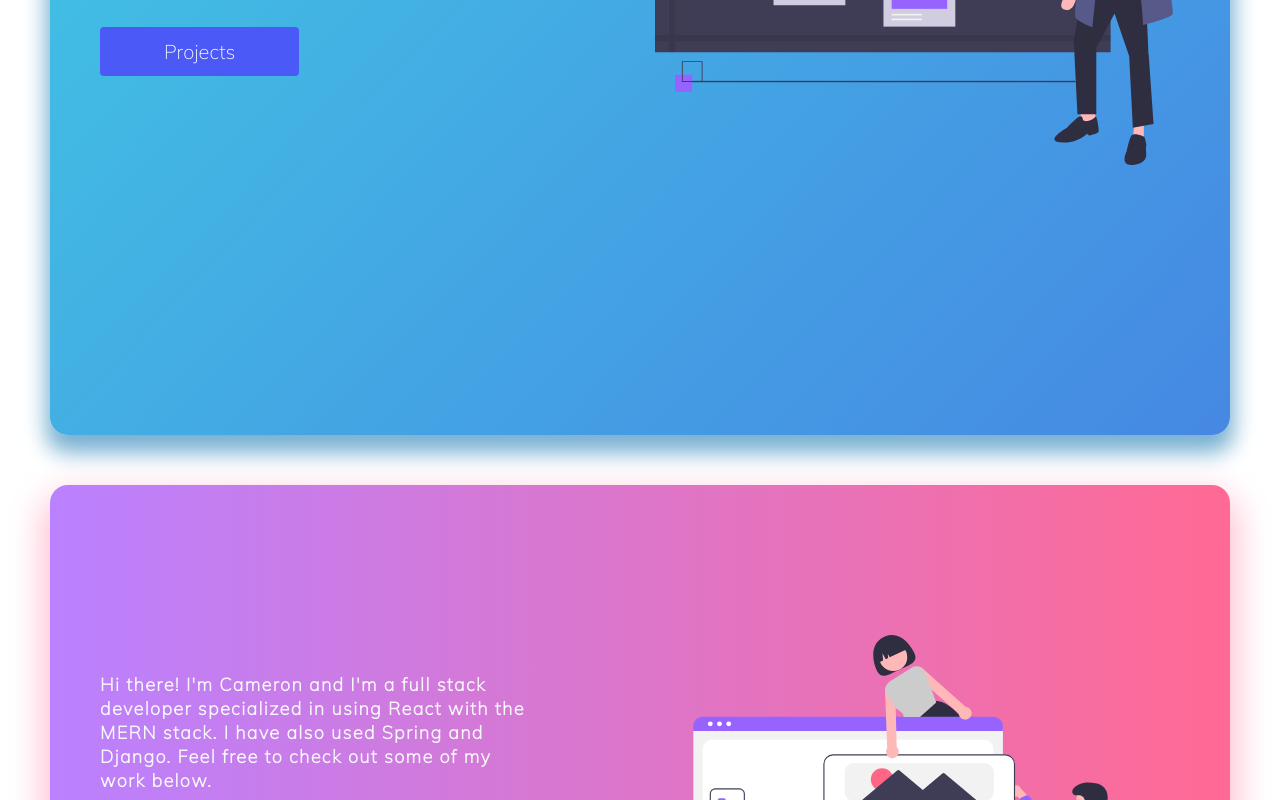
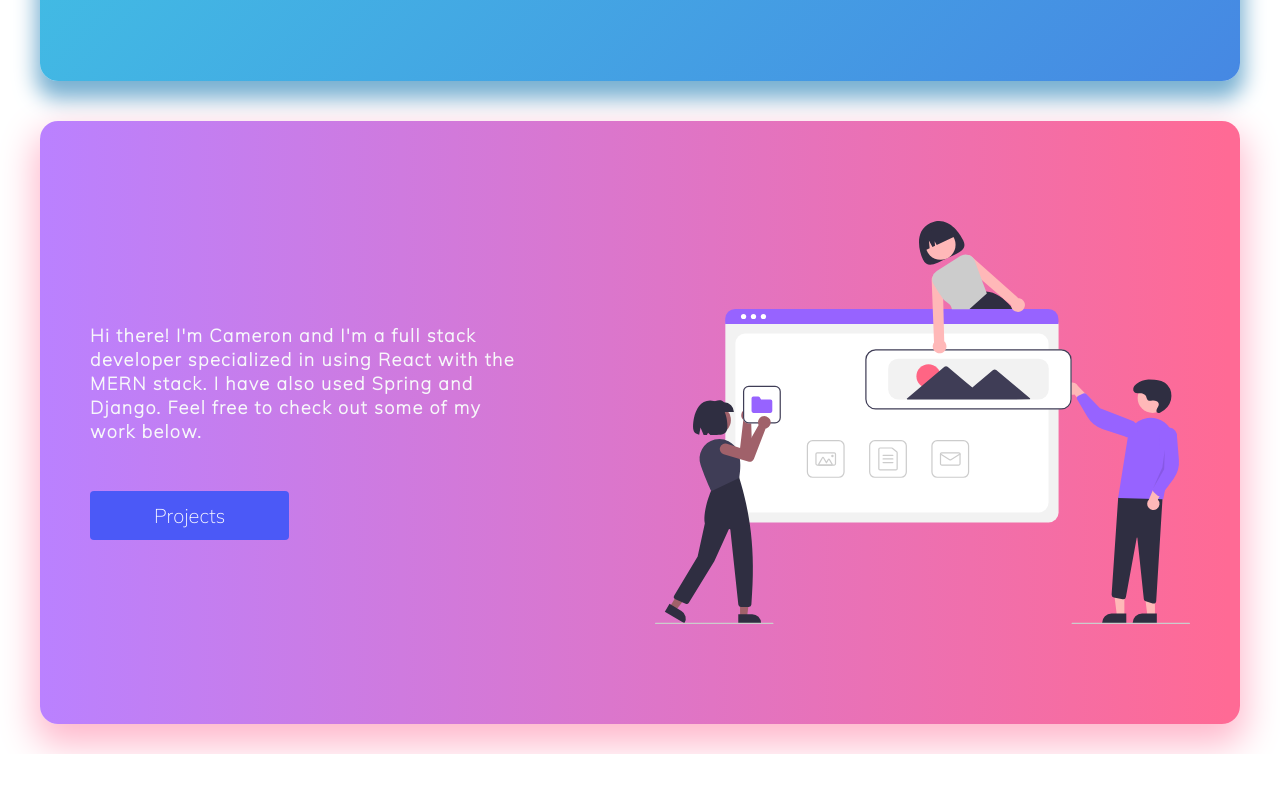
Before and after one commit to cameronmcc/personal-website-v2, a React (Create React App) app: page / in a window 1280 px wide. Shown: the part 600-1400 px from the top of the page. After the commit the page ends 1354 px from the top, so only its background shows below. Built offline with nearby package versions, Linux system fonts and the light colour scheme.

Commit message:
Fixed some navbar issues.

```diff
--- a/src/components/InfoSection/InfoSection.js
+++ b/src/components/InfoSection/InfoSection.js
@@ -40,7 +40,6 @@
                 <div className='heading'>
                   <div className='subtitle'>
                     Hi there! I'm Cameron and I'm a full stack developer specialized in using React with the MERN stack. I have also used Spring and Django. Feel free to check out some of my work below.
-
                   </div>
                     <a href='projects'>
                       <button className='btn'>Projects</button>
--- a/src/components/InfoSection/style.css
+++ b/src/components/InfoSection/style.css
@@ -1,12 +1,11 @@
 .info-section {
   display: flex;
   flex-direction: column;
-  height: 100%;
   color: #fff;
   padding: 30px 0;
   padding-right: 50px;
   padding-left: 50px;
-  margin: -5rempx;
+  margin: -1rem;
 }
 
 .info-section-container {
@@ -17,9 +16,10 @@
   align-content: center;
   z-index: 1;
   width: 100%;
+  height: 100%;
   max-width: 100%;
   margin-right: auto;
-  margin-top: 5rem;
+  margin-top: 4rem;
   margin-left: auto;
   padding-right: 50px;
   padding-left: 50px;
@@ -30,14 +30,16 @@
 
 .info-section-container2 {
   display: flex;
+  padding: 10rem;
   flex-direction: row;
   flex-wrap: wrap;
   align-content: center;
   z-index: 1;
   width: 100%;
+  height: 100%;
   max-width: 100%;
-  margin-top: 5rem;
   margin-right: auto;
+  margin-top: 4rem;
   margin-left: auto;
   padding-right: 50px;
   padding-left: 50px;
@@ -55,17 +57,19 @@
 
 .info-row {
   display: flex;
+  height: 100%;
   margin: 0 -15px -15px -15px;
   flex-wrap: wrap;
   justify-content: flex-end;
   align-items: flex-end;
-  align-items: center;
   flex-direction: row;
+  flex-grow: 3;
+  max-height: 675px;
 }
 
 .info-column {
-  height: 675px;
   display: flex;
+  height: 100%;
   margin-bottom: 15px;
   padding-right: 15px;
   padding-left: 15px;
@@ -73,11 +77,14 @@
   justify-content: space-between;
   flex: 1;
   max-width: 50%;
+  flex-grow: 3;
+  max-height: 675px;
   flex-basis: 50%;
 }
 
 @media screen and (max-width: 768px) {
   .info-column {
+    height: auto;
     max-width: 100%;
     flex-basis: 100%;
     display: flex;
@@ -134,7 +141,7 @@
   cursor: pointer;
 }
 
-.btn :hover {
+.btn:hover {
   transition: all 0.3s ease-out;
   background: #fff;
   background-color: #0467fb;
@@ -151,19 +158,11 @@
   justify-content: flex-start;
 }
 
-.img {
-  display: flex;
-  padding-right: 0;
-  border: 0;
-  max-width: 100%;
-  vertical-align: flex-start;
-  max-height: 500px;
-}
-
 .info-image {
   display: flex;
   padding-right: 0;
   border: 0;
+  min-width: 50%;
   max-width: 100%;
   vertical-align: flex-start;
   align-items: center;
--- a/src/components/Navbar/style.css
+++ b/src/components/Navbar/style.css
@@ -35,20 +35,6 @@
   color: #252e4d;
   font-size: 4rem;
 }
-
-.menu-icon {
-  display: none;
-}
-
-.nav-menu {
-  display: flex;
-  align-items: center;
-  justify-content: center;
-  list-style: none;
-  text-align: center;
-  justify-content: end;
-}
-
 .nav-links {
   flex-direction: row;
   color: #252e4d;
@@ -63,14 +49,45 @@
   height: 80px;
 }
 
+@media screen and (min-width: 960px) {
+  .menu-icon {
+    display: none;
+  }
+  .nav-menu {
+    display: flex;
+    align-items: center;
+    justify-content: center;
+    list-style: none;
+    text-align: center;
+    justify-content: end;
+  }
+}
+
+.navbar-icon {
+  color: #252e4d;
+  font-size: 3rem;
+}
+
+.fa-bars {
+  color: #252e4d;
+}
+.fa-Times {
+  color: #252e4d;
+}
+
+.DiCssDeck {
+  color: #252e4d;
+}
 @media screen and (max-width: 960px) {
   .NavbarItems {
     position: relative;
   }
-
+}
+@media screen and (max-width: 960px) {
   .nav-menu {
     display: flex;
     flex-direction: column;
+    align-content: center;
     width: 100%;
     height: 90vh;
     position: absolute;
@@ -103,6 +120,7 @@
     flex-direction: row;
     color: #252e4d;
     display: flex;
+    justify-content: center;
     align-items: center;
     text-decoration: none;
     padding: 0.5rem 1rem;
@@ -161,26 +179,6 @@
   }
 }
 
-.navbar-icon {
-  color: #252e4d;
-  font-size: 3rem;
-}
-
-.fa-bars {
-  color: #252e4d;
-}
-.fa-Times {
-  color: #252e4d;
-}
-
-.DiCssDeck {
-  color: #252e4d;
-}
-
-.menu-icon {
-  display: none;
-}
-
 .nav-links-mobile {
   display: block;
   text-align: center;
```
